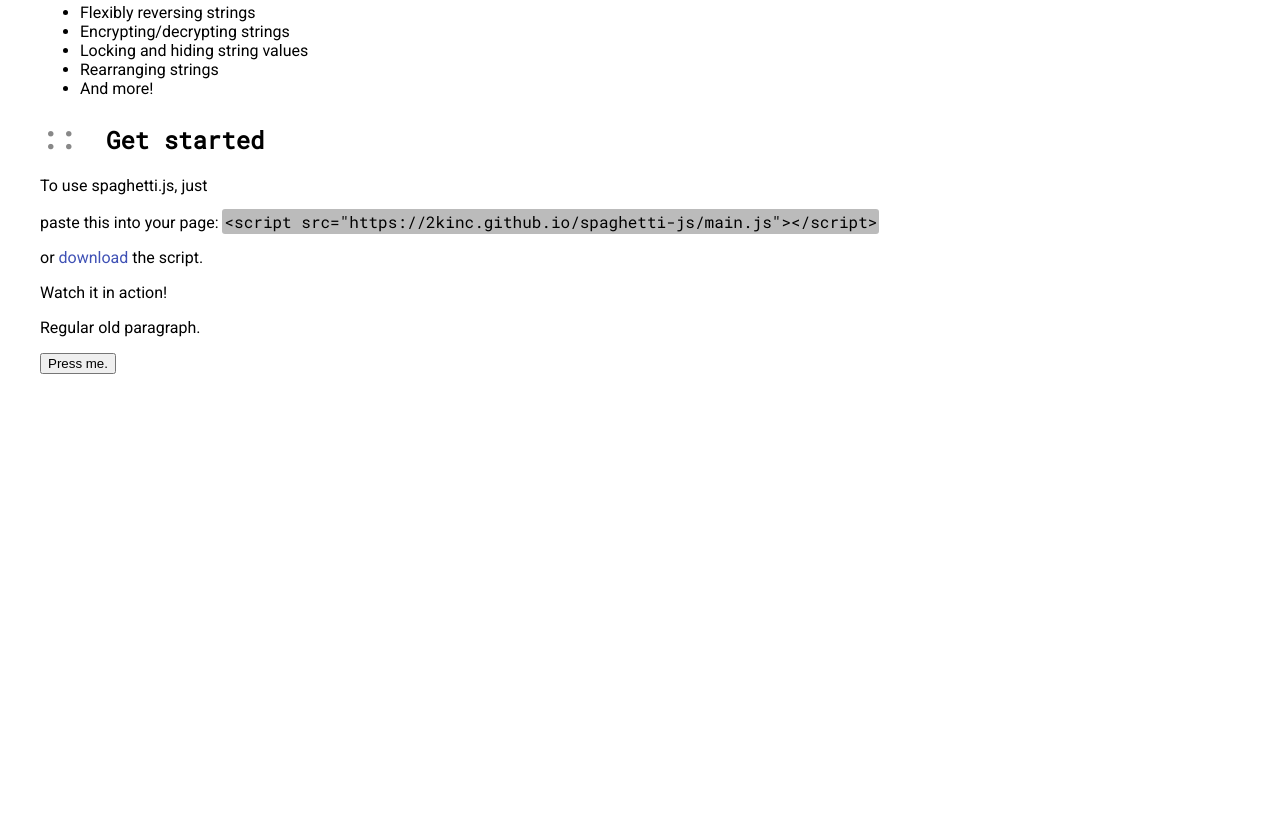
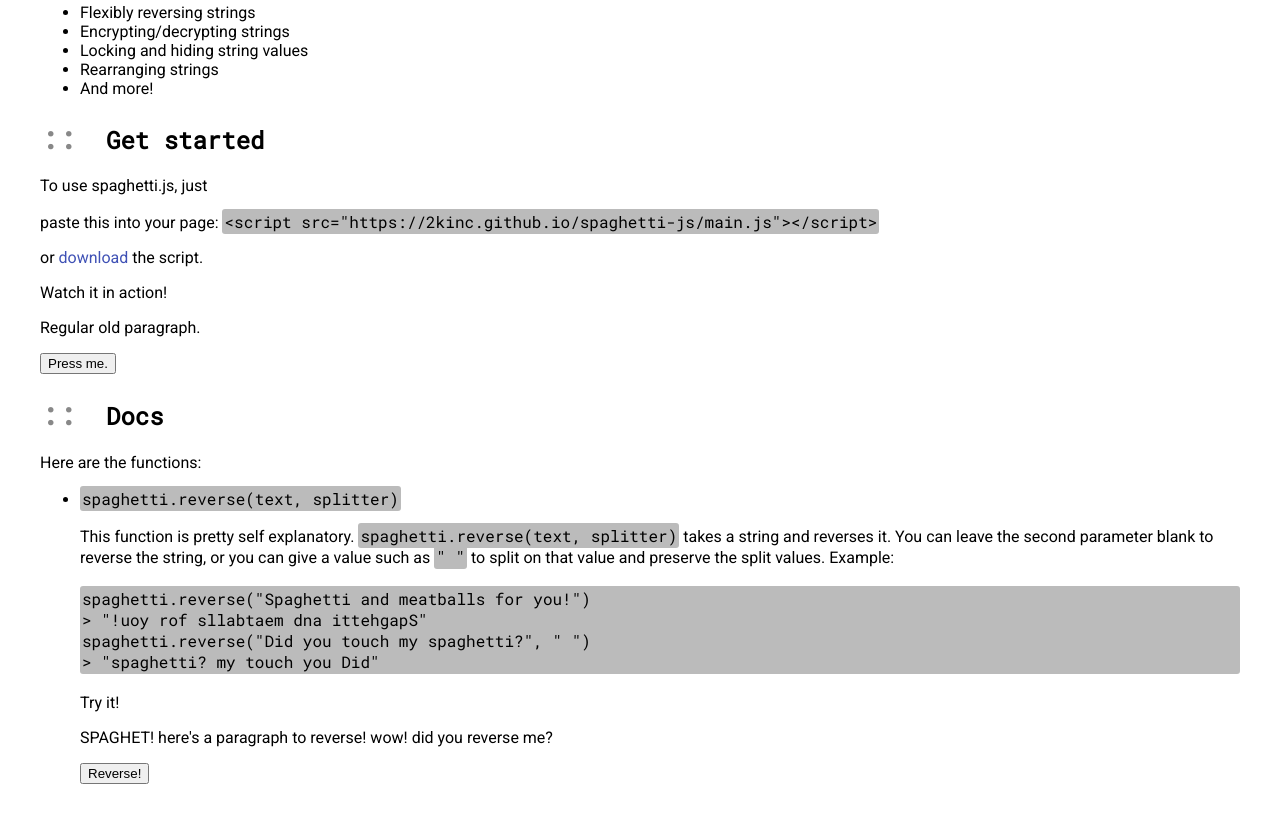
Before and after one commit to 2kinc/spaghetti, a plain HTML site: page index.html in a window 1280 px wide. Shown: the part 303-1126 px from the top of the page. Before the commit the page ends 800 px from the top, so only its background shows below. Drawn offline with Linux system fonts and the light colour scheme.

Commit message:
more stuff incoming

```diff
--- a/index.html
+++ b/index.html
@@ -23,6 +23,28 @@
         <p>or <a href="main.js" download>download</a> the script. </p>
         <p>Watch it in action!</p>
         <p id="actn-p">Regular old paragraph.</p><button id="actn-btn">Press me.</button>
+        <h2>Docs</h2>
+        <p>Here are the functions: </p>
+        <ul>
+            <li>
+                <code>spaghetti.reverse(text, splitter)</code>
+                <p>
+                    This function is pretty self explanatory. <code>spaghetti.reverse(text, splitter)</code>
+                    takes a string and reverses it. You can leave the second parameter blank to reverse the string,
+                    or you can give a value such as <code>" "</code> to split on that value and preserve the split values.
+                    Example: <br> <br>
+                    <code block>
+                        spaghetti.reverse("Spaghetti and meatballs for you!") <br>
+                        > "!uoy rof sllabtaem dna ittehgapS" <br>
+                        spaghetti.reverse("Did you touch my spaghetti?", " ") <br>
+                        > "spaghetti? my touch you Did"
+                    </code> <br>
+                    Try it! <br>
+                    <p id="reverse-demo">SPAGHET! here's a paragraph to reverse! wow! did you reverse me?</p>
+                    <button id="reverse-demo-button">Reverse!</button>
+                </p>
+            </li>
+        </ul>
         <script src="main.js" charset="utf-8"></script>
         <script src="index.js"></script>
     </body>
--- a/index.js
+++ b/index.js
@@ -10,3 +10,7 @@ for (var i = 0; i < document.querySelectorAll('h1, h2, h3, h4, h5, h6').length;
 document.querySelector('#actn-btn').addEventListener('click', function() {
 	document.querySelector('#actn-p').innerHTML = spaghetti.stir(spaghetti.cook(spaghetti.stir(spaghetti.cook(document.querySelector('#actn-p').innerHTML.italics(''),'d',Math.random()*100000000)),'s',Math.random()*100000000000))
 });
+
+document.querySelector('#reverse-demo-button').addEventListener('click', function () {
+    document.querySelector('#reverse-demo').innerHTML = spaghetti.reverse(document.querySelector('#reverse-demo').innerHTML);
+});
--- a/style.css
+++ b/style.css
@@ -29,3 +29,7 @@ code {
     padding: 2px;
     border-radius: 3px;
 }
+
+[block] {
+    display: block;
+}
```
